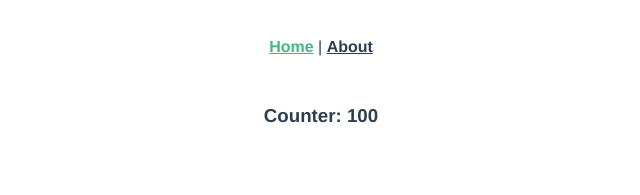
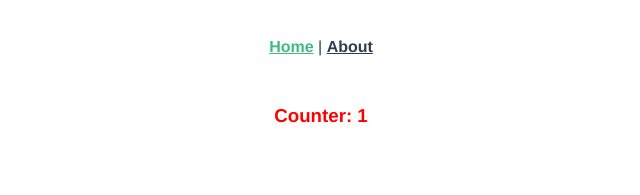
Before and after one commit to ivanurra/vuex-02, a Vue app: page / in a window 1280 px wide. Shown: the top 195 px of the page, without its empty margins (319-959 px from the left). Built offline with nearby package versions, Linux system fonts and the light colour scheme.

Commit message:
computed

```diff
--- a/src/store/index.js
+++ b/src/store/index.js
@@ -2,7 +2,7 @@ import { createStore } from 'vuex'
 
 export default createStore({
   state: {
-    counter: 100
+    counter: 1
   },
   mutations: {
   },
--- a/src/views/Home.vue
+++ b/src/views/Home.vue
@@ -1,7 +1,9 @@
 <template>
   <div class="home">
     <!-- <h3>Counter: {{ $store.state.counter }}</h3> -->
-    <h3>Counter: {{ counter }}</h3>
+    <h3
+    :style="counterColor"
+    >{{title}}: {{ counter }}</h3>
   </div>
 </template>
 
@@ -13,8 +15,16 @@ export default {
   components: {
 
   },
+  data() {
+    return {
+      title: 'Counter'
+    }
+  },
   computed: {
-    ...mapState([`counter`])
+    ...mapState([`counter`]),
+    counterColor() {
+      return [this.counter > 100 ? {'color': 'green'} : {'color': 'red'}]
+    }
   }
 }
 </script>
```
